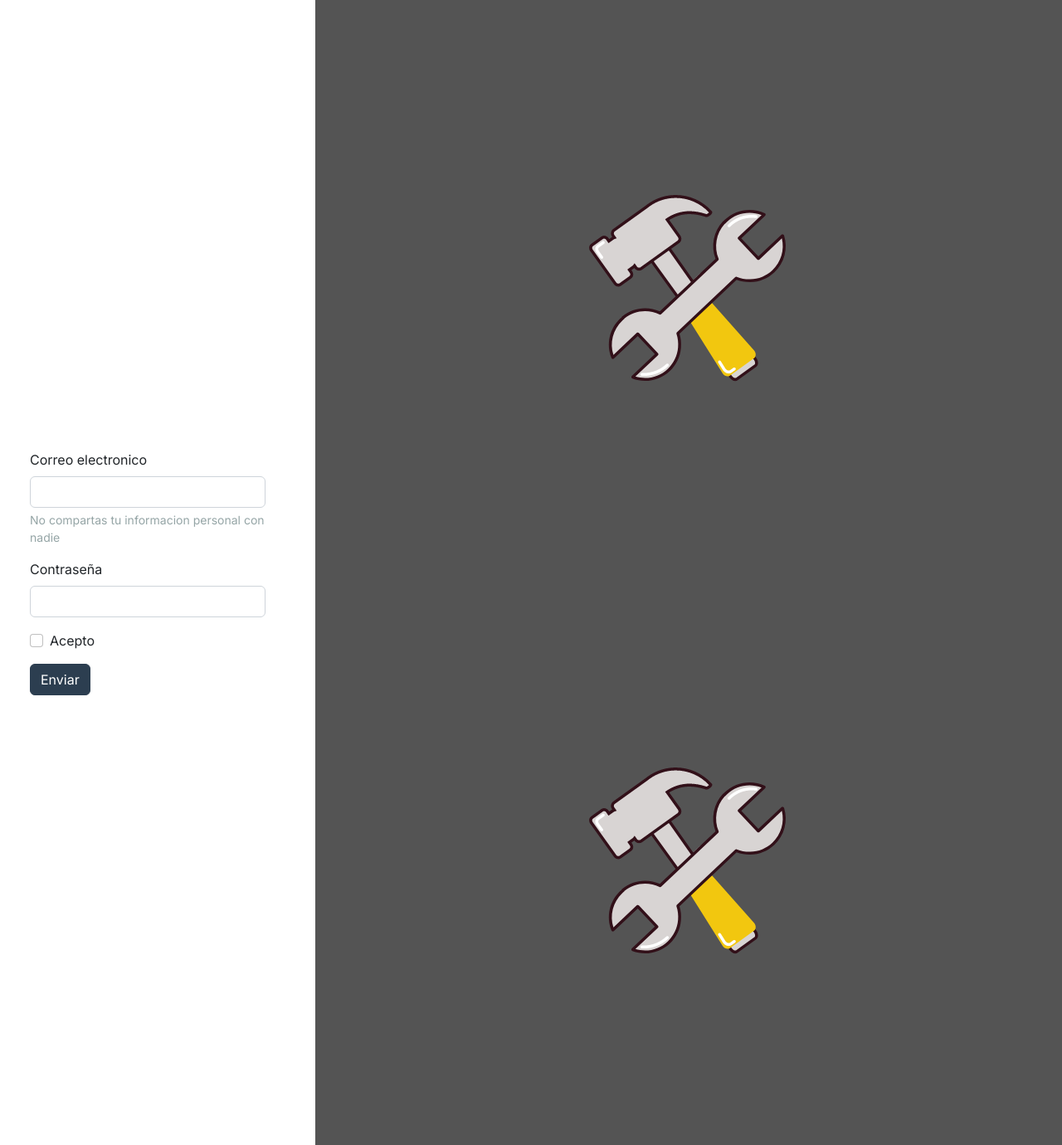
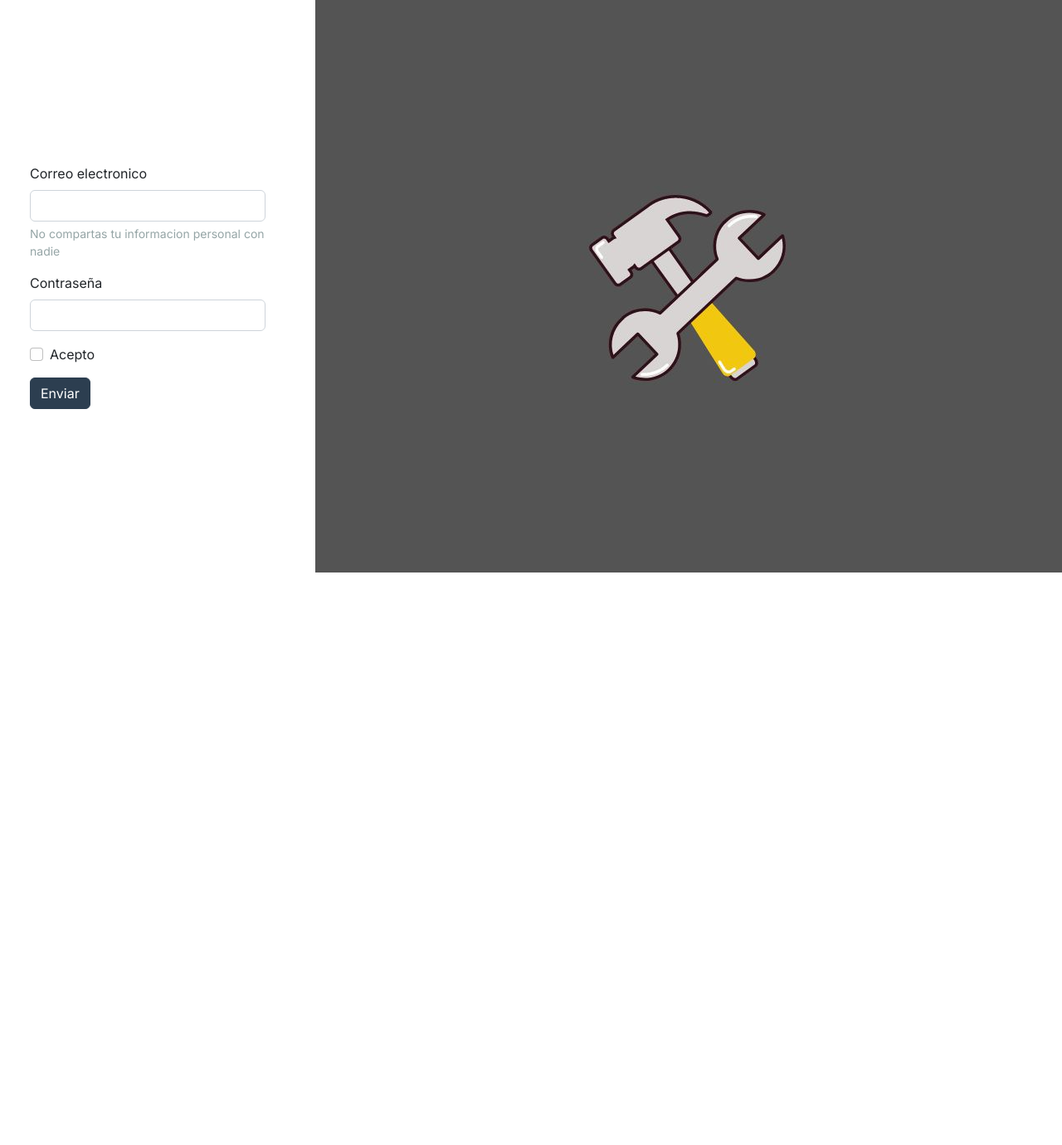
Before and after one commit to juancamilorivas/alamar, a Next.js app: page / in a window 1280 px wide. Shown: the whole page at 83% size. After the commit the page ends 800 px from the top, so only its background shows below. Built offline with nearby package versions, Linux system fonts and the light colour scheme.

Commit message:
testing to work

```diff
--- a/app/page.js
+++ b/app/page.js
@@ -51,18 +51,12 @@ function page() {
 
 
       <div className="col">
+
         <div>
-          <Image
-            src={`/banner-test.png`}
-            alt="something"
-            height={690}
-            width={900}
-          />
+        <img src="banner-test.jpg" alt="Banner"  height={690}
+            width={900}/>
         </div>
 
-        <div>
-        <img src="banner-test.png" alt="" className="img-fluid" />
-        </div>
       </div>
 
 
```
Also changed, not shown: public/banner-test.jpg (added), public/banner-test.png (deleted).
